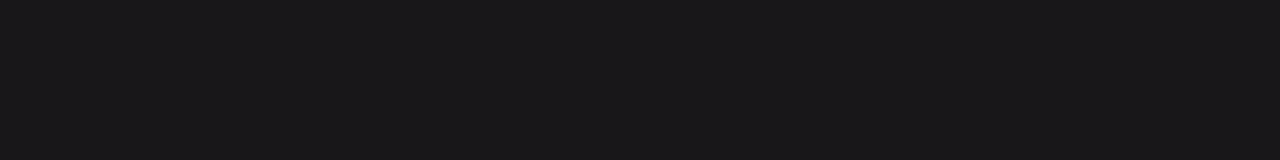
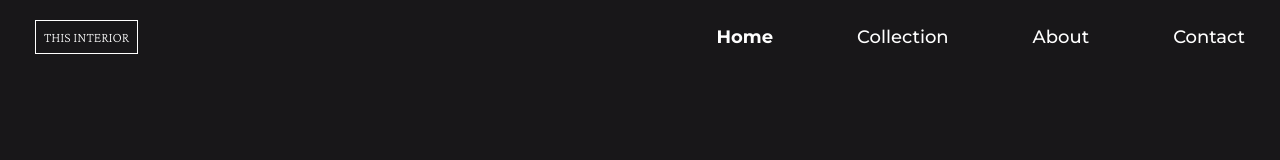
Before and after one commit to johannamag/devchallenges.io-interior-consultant, a plain HTML site: page index.html in a window 1280 px wide. Drawn offline with nearby package versions, Linux system fonts and the light colour scheme.

Commit message:
added navbar html

```diff
--- a/index.html
+++ b/index.html
@@ -25,6 +25,29 @@
     <title>Devchallenges</title>
   </head>
   <body>
+    <header>
+      <div class="container nav">
+        <h1 class="logo">this interior</h1>
+        <div class="mobile-nav">
+          <i class="fas fa-bars"></i>
+          <i class="fas fa-times"></i>
+        </div>
+        <ul class="nav-items">
+          <li class="nav-item">
+            <a href="#" class="nav-link active">Home</a>
+          </li>
+          <li class="nav-item">
+            <a href="#" class="nav-link">Collection</a>
+          </li>
+          <li class="nav-item">
+            <a href="#" class="nav-link">About</a>
+          </li>
+          <li class="nav-item">
+            <a href="#" class="nav-link">Contact</a>
+          </li>
+        </ul>
+      </div>
+    </header>
     <script src="index.js"></script>
   </body>
 </html>
```
